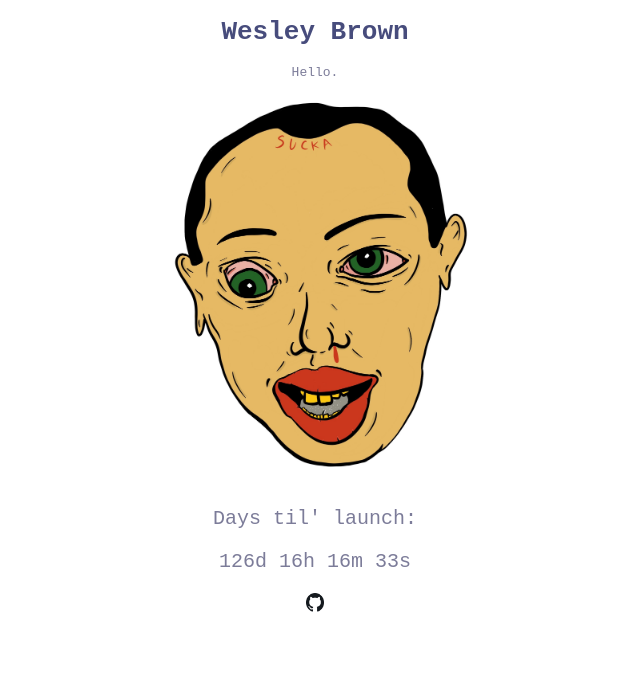
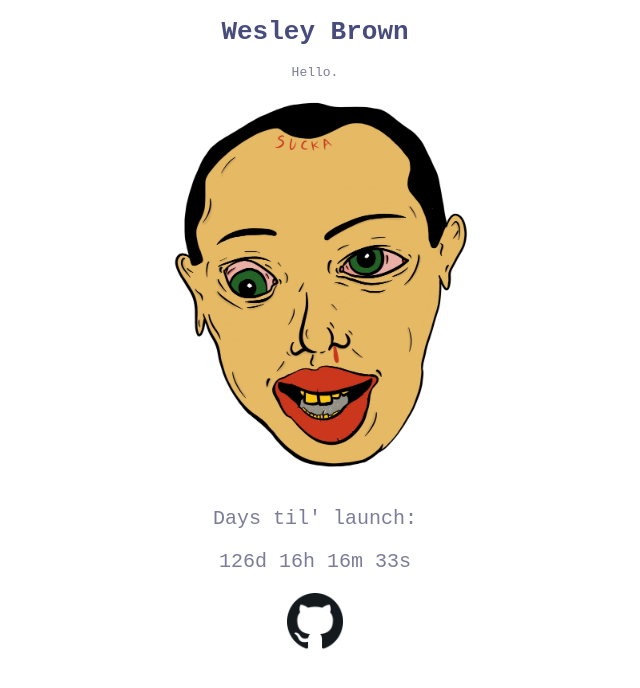
Before and after one commit to wesbob/wes.github.io, a plain HTML site: page index.html in a window 1280 px wide. Shown: the whole page, without its empty margins (325-965 px from the left). Drawn offline with Linux system fonts and the light colour scheme.

Commit message:
adjustments

```diff
--- a/wesleyBrownCSS.css
+++ b/wesleyBrownCSS.css
@@ -5,7 +5,7 @@ h1{
 }
 
 footer > a[href*='github']{
-  max-width: 5%;
+  max-width: 15%;
   height: auto;
   display: block;
   margin: auto;
```
Also changed, not shown: index.html (+1 -3 lines).
